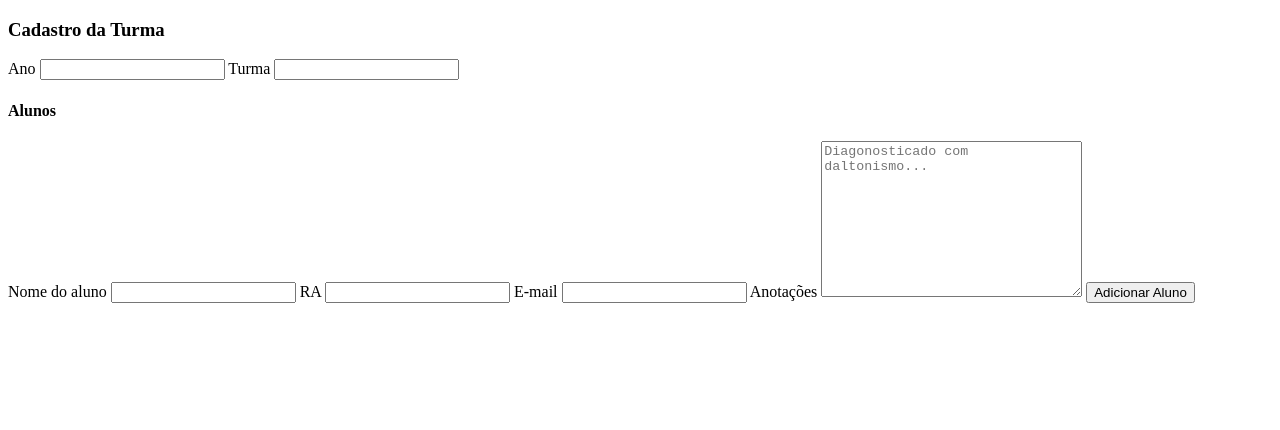
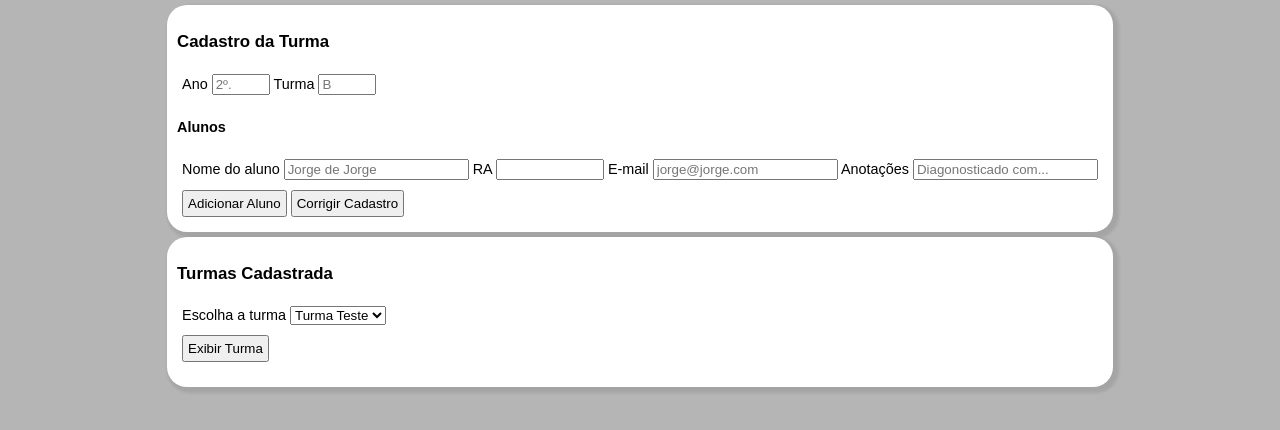
Before and after one commit to Senac-Devs/monstroDoConhecimento, a plain HTML site: page cadastro-da-turma.html in a window 1280 px wide. Drawn offline with Linux system fonts and the light colour scheme.

Commit message:
Cadastro de turma estrutura inicial. #2

```diff
--- /dev/null
+++ b/cadastro-da-turma.css
@@ -0,0 +1,42 @@
+
+
+
+body{
+    display: flex;
+    justify-content: center;
+    font-family: Arial, Helvetica, sans-serif;
+    font-size: 0.9em;
+    background-color: rgb(182, 181, 181);
+    margin: auto;
+}
+
+
+section{
+    background-color: white;
+    border-radius: 20px;
+    padding: 10px;
+    margin: 5px;
+    box-shadow: 3px 3px 3px 3px rgba(0, 0, 0, 0.089);
+    max-width: 1000px;
+}
+
+div{
+    padding: 5px;
+
+}
+
+button{
+    padding: 4px;
+}
+
+#ano-classe{
+    width: 50px;
+}
+
+#turma-classe{
+    width: 50px;
+}
+
+#RA{
+    width: 100px;
+}
--- a/cadastro-da-turma.html
+++ b/cadastro-da-turma.html
@@ -4,6 +4,7 @@
     <meta charset="UTF-8">
     <meta name="viewport" content="width=device-width, initial-scale=1.0">
     <title>Cadastro da Turma</title>
+    <link rel="stylesheet" href="cadastro-da-turma.css">
 </head>
 <body>
     <main>
@@ -11,27 +12,44 @@
             <h3>Cadastro da Turma</h3>
                 <div>
                     <label for="ano-classe">Ano</label>
-                    <input type="text" id="ano-classe">
+                    <input type="text" id="ano-classe" placeholder="2º.">
                     <label for="turma-classe">Turma</label>
-                    <input type="text" id="turma-classe">
+                    <input type="text" id="turma-classe" placeholder="B">
                 </div>
             <h4>Alunos</h4>
                 <div>
                     <label for="nome-do-aluno">Nome do aluno</label>
-                    <input type="text" id="nome-do-aluno">
+                    <input type="text" id="nome-do-aluno" placeholder="Jorge de Jorge" required>
                     <label for="RA">RA</label>
                     <input type="text" id="RA">
                     <label for="e-mail">E-mail</label>
-                    <input type="email" id="e-mail">
-                    <!-- problemas com o tamanho do campo anotações-->
+                    <input type="email" id="e-mail" placeholder="jorge@jorge.com"  required>
+                    <!-- problemas com o tamanho e alinhamento do campo anotações (tag textarea) -->
                     <label for="anotacoes">Anotações</label>
-                    <textarea name="anotacoes" id="anotacoes" cols="30" rows="10" placeholder="Diagonosticado com daltonismo..."></textarea>
+                    <input name="anotacoes" id="anotacoes" placeholder="Diagonosticado com...">
+                </div>
+                <div>
                     <button onclick="adicionarAluno()">Adicionar Aluno</button>
+                    <button onclick="corrigirCadastroAluno()">Corrigir Cadastro</button>
+                </div>
+        </section>
+        <section>
+            <h3>Turmas Cadastrada</h3>
+                <!-- O professor seleciona a turma e clicaria para exibir a turma com todos os alunos cadastrados-->
+                <div id="">
+                    <label for="turmas">Escolha a turma</label>
+                    <select name="turmas" id="turmas" placeholder="Turma A 2022" required>
+                        <option value="">Turma Teste</option>
+                    </select>
+                </div>
+                <div>
+                    <button onclick="exibirTurma()">Exibir Turma</button>
                 </div>
                 <div id="resposta">
 
                 </div>
         </section>
+
     </main>
     <script src="cadastroDaTurma.js"></script>
 </body>
--- a/cadastroDaTurma.js
+++ b/cadastroDaTurma.js
@@ -5,9 +5,28 @@ let   entradaTurma = document.getElementById('turma-classe')
 let   entradaNomeDoAluno = document.getElementById('nome-do-aluno')
 let   entradaRA = document.getElementById('RA')
 let   entradaEmail = document.getElementById('e-mail')
-let   entradaAnotações = document.getElementById('anotações')
+let   entradaAnotacoes = document.getElementById('anotacoes')
 
-//pegar dados e mostrar como teste
+
+/*criar um eventlistener para quando clicar ou mudar para o campo RA
+gerar um número baseado em uma estrutura*/
+
+
+//pegar dados e mostrar como teste no console.log()
 function adicionarAluno(){
+    let anoClasse = entradaAno.value;
+    let turmaClasse = entradaTurma.value;
+    let nomeDoAluno = entradaNomeDoAluno.value;
+    let emailAluno = entradaEmail.value;
+    let anotacoesAluno = entradaAnotacoes.value;
+
+    let aluno = [anoClasse, turmaClasse, nomeDoAluno, emailAluno, anotacoesAluno]
+    console.log(aluno)
 
 }
+
+
+
+function exibirTurma(){
+  //exibir turma na div 'resposta'
+}
```
